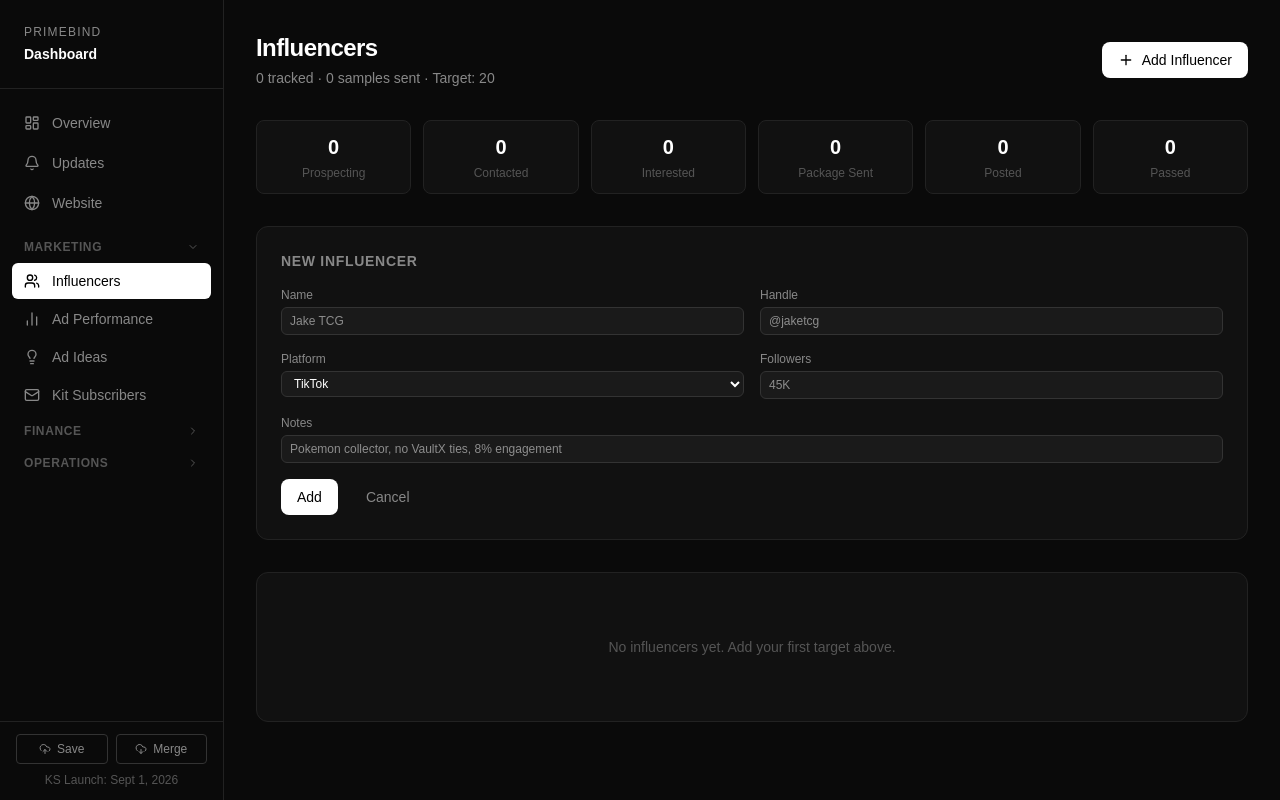
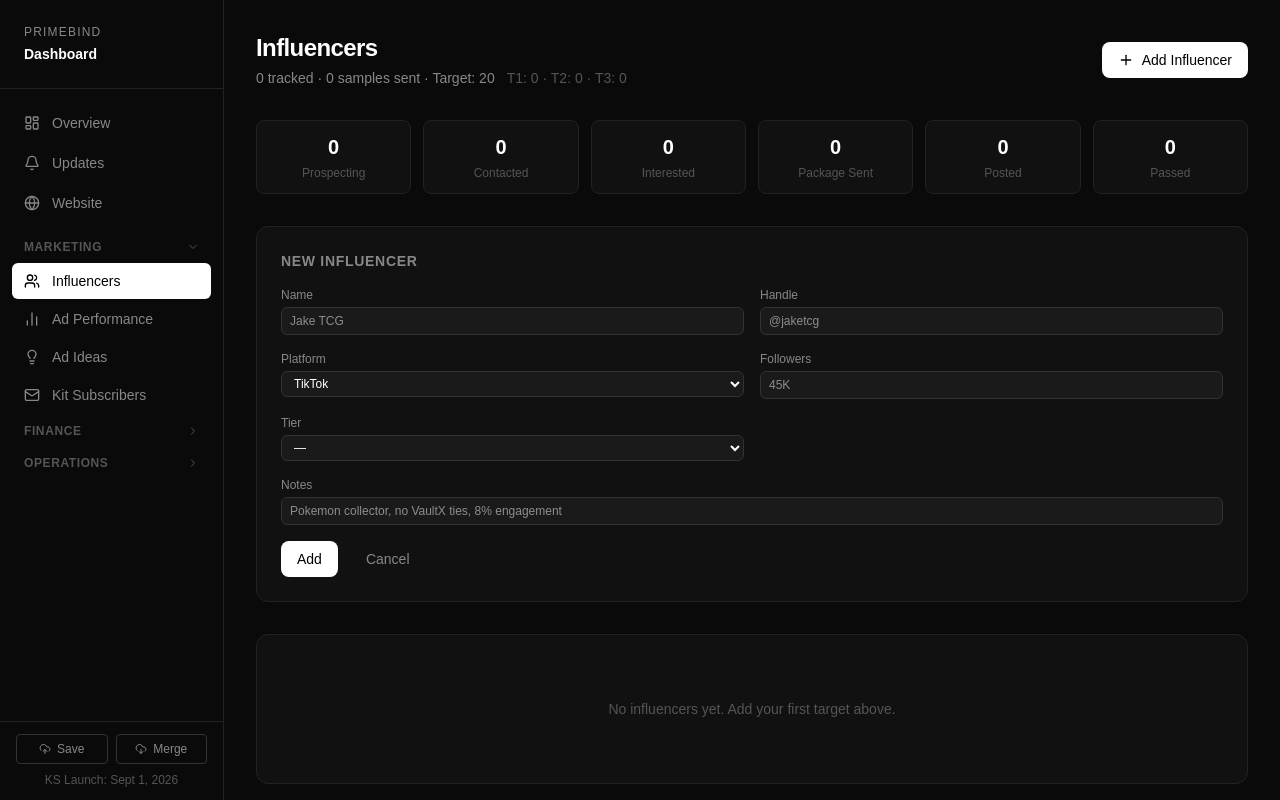
Before and after one commit to primebind/primebind-dashboard, a Next.js app: page /influencers in a window 1280 px wide. Both pictures are taken after a click on the button "Add Influencer". Built offline with nearby package versions, Linux system fonts and the light colour scheme.

Commit message:
Add Tier field to influencers — clickable badge cycles 1/2/3, seeded via KV

```diff
--- a/app/influencers/page.tsx
+++ b/app/influencers/page.tsx
@@ -4,6 +4,7 @@ import { Fragment, useState, useEffect } from "react";
 import { Plus, Trash2, Copy, ChevronDown, ChevronRight, Pencil, Check, X } from "lucide-react";
 
 type Status = "Prospecting" | "Contacted" | "Interested" | "Package Sent" | "Posted" | "Passed";
+type Tier = 1 | 2 | 3;
 type Shipment = { id: string; skuId: string; colorId: string; batch: number };
 type SKU = { id: string; parentId: string | null; name: string };
 type Color = { id: string; name: string; hex: string };
@@ -15,6 +16,7 @@ type Influencer = {
   platform: string;
   followers: string;
   status: Status;
+  tier?: Tier | null;
   refLink: string;
   notes: string;
   shipments: Shipment[];
@@ -38,11 +40,33 @@ const STATUS_COLORS: Record<Status, string> = {
   Passed: "bg-[#222] text-[#555]",
 };
 
+const TIER_STYLES: Record<Tier, string> = {
+  1: "bg-white text-black",
+  2: "bg-blue-950 text-blue-300",
+  3: "bg-[#252525] text-[#666]",
+};
+
 const STATUSES: Status[] = ["Prospecting", "Contacted", "Interested", "Package Sent", "Posted", "Passed"];
 const PLATFORMS = ["TikTok", "YouTube", "Instagram", "Twitter/X"];
+const TIERS: (Tier | null)[] = [1, 2, 3, null];
 
 function makeRef(handle: string) {
   return handle ? `kickstarter.com/projects/primebind/primebind?ref=${handle.replace("@", "").toLowerCase().replace(/\s+/g, "_")}` : "";
+}
+
+function TierBadge({ tier, onClick }: { tier?: Tier | null; onClick: () => void }) {
+  if (!tier) {
+    return (
+      <button onClick={onClick} className="w-7 h-7 rounded-md border border-dashed border-[#333] text-[#444] text-xs hover:border-[#555] hover:text-[#666] transition-colors flex items-center justify-center">
+        —
+      </button>
+    );
+  }
+  return (
+    <button onClick={onClick} className={`w-7 h-7 rounded-md text-xs font-bold transition-colors hover:opacity-80 ${TIER_STYLES[tier]}`}>
+      {tier}
+    </button>
+  );
 }
 
 export default function Influencers() {
@@ -50,7 +74,7 @@ export default function Influencers() {
   const [skus, setSkus] = useState<SKU[]>([]);
   const [colors, setColors] = useState<Color[]>([]);
   const [showForm, setShowForm] = useState(false);
-  const [form, setForm] = useState({ name: "", handle: "", platform: "TikTok", followers: "", status: "Prospecting" as Status, notes: "" });
+  const [form, setForm] = useState({ name: "", handle: "", platform: "TikTok", followers: "", status: "Prospecting" as Status, tier: null as Tier | null, notes: "" });
   const [copied, setCopied] = useState<string | null>(null);
   const [expandedId, setExpandedId] = useState<string | null>(null);
   const [shipForm, setShipForm] = useState({ skuId: "", colorId: "", batch: 2 });
@@ -90,11 +114,11 @@ export default function Influencers() {
     const entry: Influencer = {
       id: Date.now().toString(),
       name: form.name, handle: form.handle, platform: form.platform,
-      followers: form.followers, status: form.status,
+      followers: form.followers, status: form.status, tier: form.tier,
       refLink: makeRef(form.handle), notes: form.notes, shipments: [],
     };
     save([...influencers, entry]);
-    setForm({ name: "", handle: "", platform: "TikTok", followers: "", status: "Prospecting", notes: "" });
+    setForm({ name: "", handle: "", platform: "TikTok", followers: "", status: "Prospecting", tier: null, notes: "" });
     setShowForm(false);
   }
 
@@ -102,6 +126,12 @@ export default function Influencers() {
 
   function updateStatus(id: string, status: Status) {
     save(influencers.map((i) => (i.id === id ? { ...i, status } : i)));
+  }
+
+  function cycleTier(id: string, current?: Tier | null) {
+    const idx = TIERS.indexOf(current ?? null);
+    const next = TIERS[(idx + 1) % TIERS.length];
+    save(influencers.map((i) => (i.id === id ? { ...i, tier: next } : i)));
   }
 
   function copyLink(link: string, id: string) {
@@ -143,13 +173,17 @@ export default function Influencers() {
   const parentSkus = skus.filter((s) => s.parentId === null);
   const counts = STATUSES.reduce((acc, s) => ({ ...acc, [s]: influencers.filter((i) => i.status === s).length }), {} as Record<string, number>);
   const totalShipped = influencers.reduce((sum, i) => sum + i.shipments.length, 0);
+  const tierCounts = ([1, 2, 3] as Tier[]).reduce((acc, t) => ({ ...acc, [t]: influencers.filter((i) => i.tier === t).length }), {} as Record<Tier, number>);
 
   return (
     <div className="max-w-6xl mx-auto space-y-8">
       <div className="flex items-center justify-between">
         <div>
           <h1 className="text-2xl font-semibold tracking-tight">Influencers</h1>
-          <p className="text-[#888] text-sm mt-1">{influencers.length} tracked · {totalShipped} sample{totalShipped !== 1 ? "s" : ""} sent · Target: 20</p>
+          <p className="text-[#888] text-sm mt-1">
+            {influencers.length} tracked · {totalShipped} sample{totalShipped !== 1 ? "s" : ""} sent · Target: 20
+            <span className="ml-3 text-[#555]">T1: {tierCounts[1] || 0} · T2: {tierCounts[2] || 0} · T3: {tierCounts[3] || 0}</span>
+          </p>
         </div>
         <button onClick={() => setShowForm(!showForm)} className="flex items-center gap-2 bg-white text-black text-sm font-medium px-4 py-2 rounded-lg hover:bg-[#e0e0e0] transition-colors">
           <Plus size={16} /> Add Influencer
@@ -187,6 +221,15 @@ export default function Influencers() {
               <label className="text-xs text-[#888] mb-1 block">Followers</label>
               <input className="input w-full" placeholder="45K" value={form.followers} onChange={(e) => setForm({ ...form, followers: e.target.value })} />
             </div>
+            <div>
+              <label className="text-xs text-[#888] mb-1 block">Tier</label>
+              <select className="input w-full" value={form.tier ?? ""} onChange={(e) => setForm({ ...form, tier: e.target.value ? +e.target.value as Tier : null })}>
+                <option value="">—</option>
+                <option value="1">Tier 1 — Full pitch</option>
+                <option value="2">Tier 2 — Gift only</option>
+                <option value="3">Tier 3 — Verify / hold</option>
+              </select>
+            </div>
             <div className="col-span-2">
               <label className="text-xs text-[#888] mb-1 block">Notes</label>
               <input className="input w-full" placeholder="Pokemon collector, no VaultX ties, 8% engagement" value={form.notes} onChange={(e) => setForm({ ...form, notes: e.target.value })} />
@@ -206,6 +249,7 @@ export default function Influencers() {
           <table className="w-full text-sm">
             <thead>
               <tr className="border-b border-[#222] text-[#555] text-xs uppercase tracking-wider">
+                <th className="text-left px-5 py-3 w-8">Tier</th>
                 <th className="text-left px-5 py-3">Name</th>
                 <th className="text-left px-5 py-3">Platform</th>
                 <th className="text-left px-5 py-3">Followers</th>
@@ -223,6 +267,22 @@ export default function Influencers() {
                 return (
                   <Fragment key={inf.id}>
                     <tr className="border-b border-[#1a1a1a] hover:bg-[#151515] transition-colors">
+                      <td className="px-5 py-4">
+                        {editingId === inf.id ? (
+                          <select
+                            className="input w-16 text-xs"
+                            value={editDraft.tier ?? ""}
+                            onChange={(e) => setEditDraft({ ...editDraft, tier: e.target.value ? +e.target.value as Tier : null })}
+                          >
+                            <option value="">—</option>
+                            <option value="1">T1</option>
+                            <option value="2">T2</option>
+                            <option value="3">T3</option>
+                          </select>
+                        ) : (
+                          <TierBadge tier={inf.tier} onClick={() => cycleTier(inf.id, inf.tier)} />
+                        )}
+                      </td>
                       <td className="px-5 py-4">
                         {editingId === inf.id ? (
                           <div className="space-y-1">
@@ -313,7 +373,7 @@ export default function Influencers() {
 
                     {isExpanded && (
                       <tr className="border-b border-[#1a1a1a]">
-                        <td colSpan={8} className="px-10 pb-4 pt-2 bg-[#0d0d0d]">
+                        <td colSpan={9} className="px-10 pb-4 pt-2 bg-[#0d0d0d]">
                           {shipped.length > 0 && (
                             <div className="space-y-1.5 mb-3">
                               {shipped.map((s) => {
```
